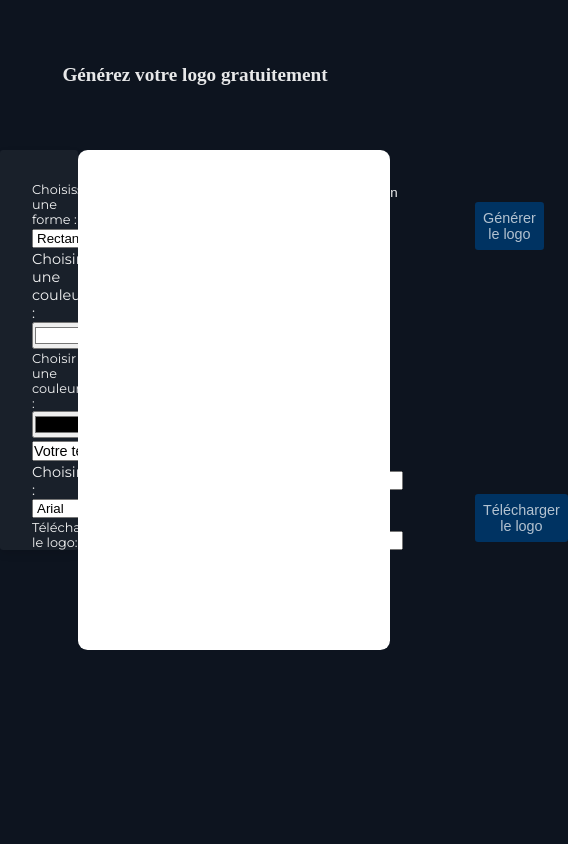
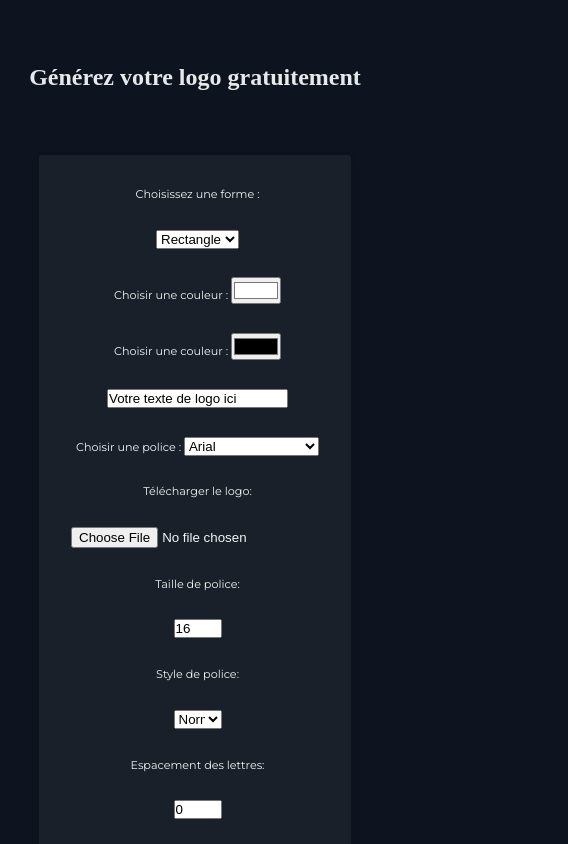
Before and after one commit to migope62/GeneratorLogo, a Next.js app: page / in a window 390 px wide. Shown: the top 844 px of the page, 568 px wide, since content can reach past the window. Built offline with nearby package versions, Linux system fonts and the light colour scheme.

Commit message:
third-commit

```diff
--- a/package.json
+++ b/package.json
@@ -12,7 +12,8 @@
     "html-to-image": "^1.11.11",
     "next": "14.1.4",
     "react": "^18",
-    "react-dom": "^18"
+    "react-dom": "^18",
+    "react-draggable": "^4.4.6"
   },
   "devDependencies": {
     "@types/node": "^20",
--- a/src/styles/logoGenerator.css
+++ b/src/styles/logoGenerator.css
@@ -13,8 +13,8 @@ h1 {
     justify-content: space-between;
     align-items: flex-start;
     flex-direction: column;
-    width: 20%;
-    height: 70vh;
+    width: 25%;
+    height: 80vh;
     background-color: var(--container-color);
     border-radius: 0.2rem;
     box-shadow: 0 4px 8px rgba(0, 0, 0, 0.1);
@@ -42,9 +42,6 @@ max-width:20rem;
 
 }
 
-
-
-
 .container button {
     margin-bottom: 0.5rem;
     padding: 0.5rem;
@@ -58,10 +55,10 @@ max-width:20rem;
 .container button:hover {
     background-color: var(--button-hover-color);
 }
-/* Formes */
+
 .container2 {
     margin: 0 auto;
-    width: 75%;
+    width: 70%;
     display: flex;
     align-items: center;
     border: 0.2rem solid var(--container-color);
@@ -92,7 +89,7 @@ max-width:20rem;
     clip-path: polygon(50% 0%, 61% 35%, 98% 35%, 68% 57%, 79% 91%, 50% 70%, 21% 91%, 32% 57%, 2% 35%, 39% 35%);
 }
 
-/* Logo Généré */
+
 .generated-logo {
     margin: 0 auto;
     display: flex;
@@ -107,28 +104,38 @@ max-width:20rem;
     max-height: 5rem;
 }
 
-/* Responsive */
-@media only screen and (max-width: 600px) {
-    h1 {
-        font-size: 1.2rem;
+@media (max-width: 1037px) {
+    .container {
+        display: flex;
+        align-items: center;
+        margin: 0 auto;
+        width: 80%;
+        padding: 2rem;
+        height: 120vh;
     }
 
-    .container {
-        max-width: 22rem;
-        max-height: 25rem;
+    .container-wrapper {
+        flex-direction: column;
     }
 
-    .ColorPicker,
-    .FontSelector {
-        font-size: 0.9rem;
-    }
-
-    .container input[type="text"] {
-        font-size: 0.9rem;
-    }
-
-    .container button {
-        font-size: 0.9rem;
-        margin-top: 20px;
+    .container2 {
+        width: 90%;
+        margin: 0 auto;
+        margin-top: 2rem;
+        margin-bottom: 2rem;
     }
 }
+
+
+@media (max-width: 750px) {
+    .container {
+        font-size: 0.7rem;
+    }
+}
+
+
+@media (max-width: 320px) {
+    .container {
+        font-size: 0.6rem;
+    }
+}
```
Also changed, not shown: 1 other file (tests, documents, lock files or other folders).
